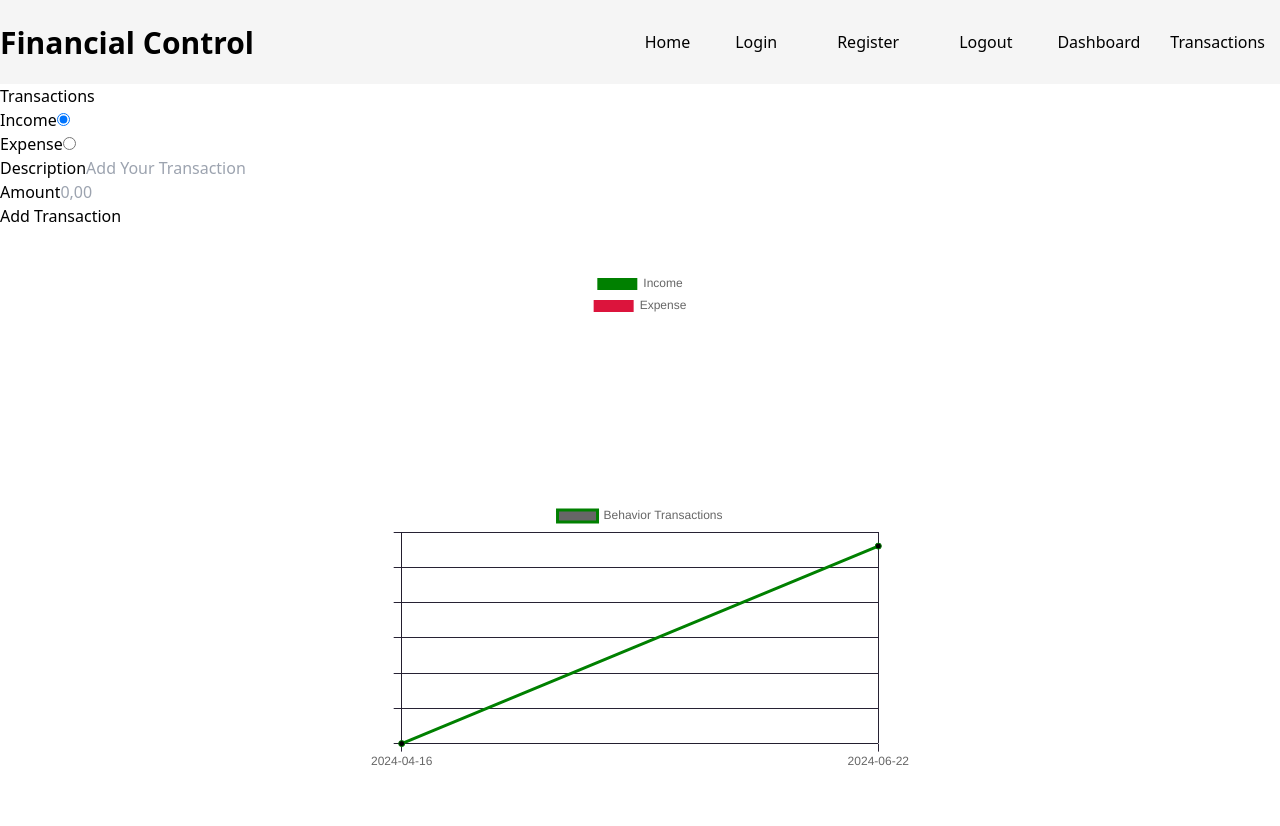
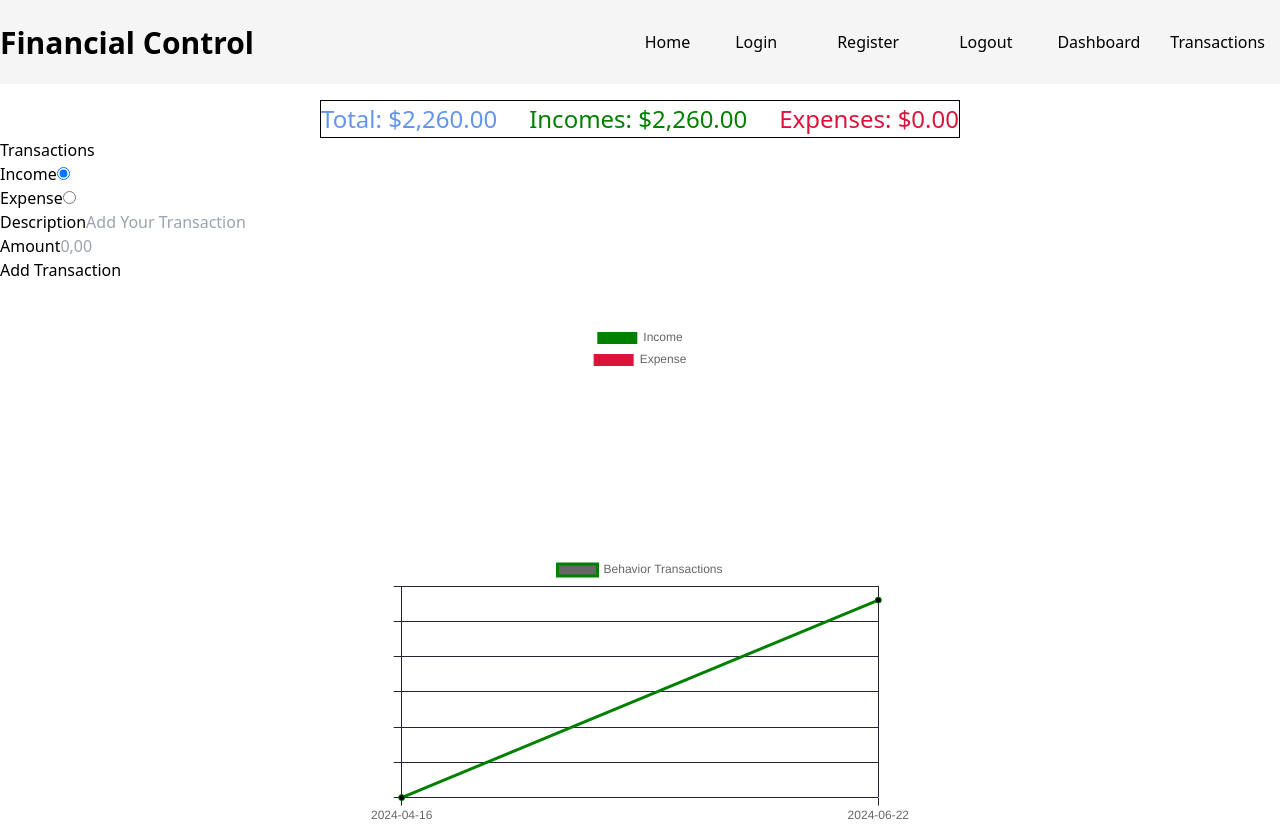
Before and after one commit to fernandooliveiralima/financial_control_front, a Nuxt app: page /Dashboard in a window 1280 px wide. Before the commit the page ends 800 px from the top, so only its background shows below. Built offline with nearby package versions, Linux system fonts and the light colour scheme; no server answers.

Commit message:
ajustes (transacoes e valores - finalizados)

```diff
--- a/components/FormTransactionsC.vue
+++ b/components/FormTransactionsC.vue
@@ -7,7 +7,6 @@ const transactionStoreInstance = useTransactionStore();
 const { formAddTransactions } = storeToRefs(transactionStoreInstance);
 
 const dayjsInstance = ref(dayjs());
-let countId = ref(0);
 
 const saveTransaction = () => {
     if (!formAddTransactions.value.transaction_name && !formAddTransactions.value.transaction_amount) {
--- /dev/null
+++ b/components/InfoAmountsC.vue
@@ -0,0 +1,39 @@
+<script setup lang="ts">
+import { storeToRefs } from 'pinia';
+import { useTransactionStore } from '@/stores/transactionsStore/transactionStore';
+
+const transactionStoreInstance = useTransactionStore();
+const {  } = storeToRefs(transactionStoreInstance);
+</script>
+
+
+<template>
+    <div class="flex items-center justify-center">
+
+        <div class="border border-black w-[50%] flex items-center justify-between mt-4">
+
+            <div class="default-font-size total">Total: {{ transactionStoreInstance.formatAmounts( transactionStoreInstance.totalTransactions() ) }}</div>
+            <div class="default-font-size income">Incomes: {{ transactionStoreInstance.formatAmounts( Number(transactionStoreInstance.incomes()) ) }}</div>
+            <div class="default-font-size expenses">Expenses: {{ transactionStoreInstance.formatAmounts( Number(transactionStoreInstance.expenses()) ) }}</div>
+
+        </div>
+
+    </div>
+</template>
+
+
+<style scoped>
+.default-font-size{
+    font-size: 1.5rem;
+}
+
+.total{
+    color: cornflowerblue;
+}
+.income{
+    color: green;
+}
+.expenses{
+    color: crimson;
+}
+</style>
--- a/components/LineChartC.vue
+++ b/components/LineChartC.vue
@@ -1,61 +1,28 @@
 <script setup lang="ts">
 import { Chart } from 'chart.js/auto';
-
 import { useTransactionStore } from '@/stores/transactionsStore/transactionStore';
-import { filterListByTime } from '@/composables/dateFilterComp';
+import { storeToRefs } from 'pinia';
 
 const transactionsStore = useTransactionStore();
-const { containerAllTransactions, filteredList, total, incomes, expenses } = storeToRefs(transactionsStore);
-
+const { filteredList, total, incomes, expenses } = storeToRefs(transactionsStore);
 
 const myChart = ref<HTMLCanvasElement | null>(null);
 let lineChart: Chart<"line", number[], string> | null = null;
 
-
 const createLineChart = () => {
     if (myChart.value) {
-        let allTransactions = [...filteredList.value];
-        allTransactions.sort((a, b) => Number(new Date(a.transaction_date)) - Number(new Date(b.transaction_date)));
-
-        let totalAmount = ref(0);
-        let datesTransactions = ref<Array<string>>([]);
-        let amountsTransactions = ref<Array<number>>([]);
-        let transactionTypes = ref('');
-        let borderColorGraph = ref<Array<string>>([]);
-
-        allTransactions.forEach(transaction => {
-            datesTransactions.value.push(transaction.transaction_date);
-            totalAmount.value += Number(transaction.transaction_amount);
-            amountsTransactions.value.push(totalAmount.value);
-            transactionTypes.value = transaction.transaction_type
-
-            // Define a cor da linha com base no tipo de transação
-            if (transaction.transaction_type === 'income') {
-                borderColorGraph.value.push('green');
-            } else if (transaction.transaction_type === 'expense') {
-                borderColorGraph.value.push('red');
-            }
-        });
-
         const ctx = myChart.value;
-
-        if (lineChart) {
-            lineChart.data.labels = datesTransactions.value
-            lineChart.data.datasets[0].data = amountsTransactions.value;
-            lineChart.data.datasets[0].borderColor = borderColorGraph.value
-            lineChart.update();
-        } else {
         lineChart = new Chart(ctx, {
             type: 'line',
             data: {
-                    labels: datesTransactions.value,
+                labels: [], // Inicialmente vazio
                 datasets: [{
                     label: 'Behavior Transactions',
-                        data: amountsTransactions.value,
+                    data: [],
                     fill: false,
-                        backgroundColor: borderColorGraph.value,
+                    backgroundColor: [],
                     tension: 0.1,
-                        borderColor: borderColorGraph.value
+                    borderColor: []
                 }]
             },
             options: {
@@ -70,63 +37,60 @@ const createLineChart = () => {
             }
         });
     }
-
-
 }
 
+const updateLineChart = () => {
+    if (lineChart && filteredList.value) {
+        let allTransactions = [...filteredList.value];
+        allTransactions.sort((a, b) => Number(new Date(a.transaction_date)) - Number(new Date(b.transaction_date)));
+
+        let totalAmount = 0;
+        let datesTransactions: Array<string> = [];
+        let amountsTransactions: Array<number> = [];
+        let borderColorGraph: Array<string> = [];
+
+        allTransactions.forEach(transaction => {
+            datesTransactions.push(transaction.transaction_date);
+            totalAmount += Number(transaction.transaction_amount);
+            amountsTransactions.push(totalAmount);
+
+            // Define a cor da linha com base no tipo de transação
+            if (transaction.transaction_type === 'income') {
+                borderColorGraph.push('green');
+            } else if (transaction.transaction_type === 'expense') {
+                borderColorGraph.push('red');
+            }
+        });
+
+        lineChart.data.labels = datesTransactions;
+        lineChart.data.datasets[0].data = amountsTransactions;
+        lineChart.data.datasets[0].borderColor = borderColorGraph;
+
+        lineChart.update();
+    }
 }
 
 watch([filteredList, total, incomes, expenses], () => {
-    createLineChart();
-    console.log('incomes ->', incomes.value);
-    console.log('expenses ->', expenses.value);
-})
+    updateLineChart();
+});
 
 onMounted(() => {
     createLineChart();
-})
-
-
+    updateLineChart();
+});
 </script>
 
 <template>
     <div>
-
         <section class="line-chart">
             <div class="chart">
                 <canvas ref="myChart"></canvas>
             </div>
         </section>
-
     </div>
 </template>
 
 <style scoped>
-/* @tailwind base;
-@tailwind components;
-@tailwind utilities;
-
-@layer components {
-
-
-    .line-chart {
-        @apply h-[17rem] w-full flex items-center justify-center mt-4;
-    }
-
-
-    .line-chart .chart {
-        @apply h-full w-[35rem] flex items-center justify-center;
-    }
-
-    .income {
-        @apply text-[green];
-    }
-
-    .expense {
-        @apply text-[#dc143c];
-    }
-} */
-
 .line-chart {
     height: 17rem;
     width: 100%;
--- a/components/TransactionsList.vue
+++ b/components/TransactionsList.vue
@@ -38,7 +38,7 @@ onMounted(() => {
                     <tr v-for="(iterator, index) in filteredList" :key="index">
                         <td>{{ iterator.id }}</td>
                         <td>{{ iterator.transaction_name }}</td>
-                        <td>{{ iterator.transaction_date }}</td>
+                        <td>{{ transactionStoreInstance.formatDate(iterator.transaction_date) }}</td>
                         <td>{{ iterator.transaction_category }}</td>
 
                         <td :class="transactionStoreInstance.transactionColor(iterator)">
--- a/pages/Dashboard.vue
+++ b/pages/Dashboard.vue
@@ -1,17 +1,12 @@
 <!-- dashboard.vue -->
 <script setup>
-import { storeToRefs } from 'pinia'
+import { storeToRefs } from 'pinia';
 
 import { useTokenStore } from '../stores/authStore/tokenStore';
 import { useTransactionStore } from '@/stores/transactionsStore/transactionStore';
 
 const transactionStoreInstance = useTransactionStore();
-const {
-    containerAllTransactions,
-    filteredList,
-    formAddTransactions
-
-} = storeToRefs(transactionStoreInstance);
+const {containerAllTransactions,formAddTransactions} = storeToRefs(transactionStoreInstance);
 
 const tokenStoreInstance = useTokenStore();
 
@@ -30,6 +25,7 @@ onMounted(() => {
 
 <template>
   <div>
+    <InfoAmountsC></InfoAmountsC>
     <FormTransactionsC></FormTransactionsC>
     <DoughnutChartC></DoughnutChartC>
     <LineChartC></LineChartC>
--- a/stores/transactionsStore/transactionStore.ts
+++ b/stores/transactionsStore/transactionStore.ts
@@ -1,13 +1,27 @@
+/* Vue Imports */
+    import { reactive, ref, watch } from 'vue';
+/* Vue Imports */
+
+/* Pinia Imports */
     import { defineStore } from 'pinia';
-import { computed, reactive, ref, watch } from 'vue';
+/* Pinia Imports */
+
+/* External Libraries */
     import dayjs from 'dayjs';
+/* External Libraries */
 
+/* App Imports */
     import type { transactionType } from '@/types/transactions/transactionModel';
     import { filterListByTime } from '@/composables/dateFilterComp';
+/* App Imports */
 
 export const useTransactionStore = defineStore('transactionStore', () => {
+    /* Variables dayjs() Library */
+        const dayjsInstance = ref(dayjs());
+    /* Variables dayjs() Library */
+
+    /* Variables Transactions */
         const total = ref(0);
-    const dayjsInstance = ref(dayjs());
 
         let filteredList = ref< Array<transactionType> >([]);
 
@@ -26,64 +40,17 @@ export const useTransactionStore = defineStore('transactionStore', () => {
             {id: 14, transaction_name: 'salario', transaction_date: '2024-04-16', transaction_category: 'fixed', transaction_amount: 1700, transaction_type: 'income'},
             {id: 15, transaction_name: 'freela', transaction_date: '2024-06-22', transaction_category: 'General', transaction_amount: 560, transaction_type: 'income'}
         ]);
+    /* Variables Transactions */
 
+    /* Actions Crud Transactions */
+
+        // Add Transactions
         const addTransactions = (transaction: transactionType) => {
             containerAllTransactions.value.unshift(transaction);
             updateFilteredList();
         };
 
-    const totalTransactions = () => {
-        const totalValues = containerAllTransactions.value.length > 0
-            ? containerAllTransactions.value
-                .map((item) => item.transaction_amount)
-                .reduce((acc, amount) => Number(acc) + Number(amount), 0)
-            : 0;
-
-        return total.value = Number(totalValues);
-    };
-
-    const incomes = computed(() => {
-        return containerAllTransactions.value
-            .filter((amount) => Number(amount.transaction_amount) > 0)
-            .map((incomeAmount) => incomeAmount.transaction_amount)
-            .reduce((acc, income) => Number(acc) + Number(income), 0);
-    });
-
-    const expenses = computed(() => {
-        return containerAllTransactions.value
-            .filter((amount) => Number(amount.transaction_amount) < 0)
-            .map((expenseAmount) => expenseAmount.transaction_amount)
-            .reduce((acc, expense) => Number(acc) + Number(expense), 0);
-    });
-
-    const removeTransaction = (id: number) => {
-        const transactionIdItem = containerAllTransactions.value
-            .findIndex(item => item.id === id);
-
-        if (transactionIdItem !== -1) {
-            containerAllTransactions.value = containerAllTransactions.value
-                .filter((item) => item.id !== id);
-
-            filteredList.value = filteredList.value
-                .filter((item) => item.id !== id);
-
-            updateFilteredList();
-        }
-    };
-
-    const formatAmounts = (amount: number) => {
-        return new Intl.NumberFormat('pt-BR', { style: 'currency', currency: 'BRL' }).format(amount);
-    };
-
-    const updateFilteredList = () => {
-        filteredList.value = filterListByTime(formAddTransactions.transaction_date, containerAllTransactions.value);
-    };
-
-
-    const transactionColor = (transaction: transactionType) => {
-        return Number(transaction.transaction_amount) > 0 ? 'income' : 'expense';
-    };
-
+        //Update Transactions
         const currentTransaction = ref<transactionType | null>(null); // Para armazenar a transação sendo editada
 
         const editTransaction = (transaction: transactionType) => {
@@ -101,17 +68,88 @@ export const useTransactionStore = defineStore('transactionStore', () => {
             }
         };
 
+        // Remove Transactions
+        const removeTransaction = (id: number) => {
+            const transactionIdItem = containerAllTransactions.value
+                .findIndex(item => item.id === id);
+
+            if (transactionIdItem !== -1) {
+                containerAllTransactions.value = containerAllTransactions.value
+                    .filter((item) => item.id !== id);
+
+                filteredList.value = filteredList.value
+                    .filter((item) => item.id !== id);
+
+                updateFilteredList();
+            }
+        };
+    /* Actions Crud Transactions */
+
+    /* Actions Total, Incomes Expenses */
+
+        // Total
+        const totalTransactions = () => {
+            const totalValues = filteredList.value.length > 0
+                ? filteredList.value
+                    .map((item) => item.transaction_amount)
+                    .reduce((acc, amount) => Number(acc) + Number(amount), 0)
+                : 0;
+
+            return total.value = Number(totalValues);
+        };
+
+        // Incomes
+        const incomes = ()=>{
+            return filteredList.value
+                .filter((amount) => Number(amount.transaction_amount) > 0)
+                .map((incomeAmount) => incomeAmount.transaction_amount)
+                .reduce((acc, income) => Number(acc) + Number(income), 0);
+        }
+
+        // Expenses
+        const expenses = ()=>{
+            return filteredList.value
+                .filter((amount) => Number(amount.transaction_amount) < 0)
+                .map((expenseAmount) => expenseAmount.transaction_amount)
+                .reduce((acc, expense) => Number(acc) + Number(expense), 0);
+        }
+    /* Actions Total, Incomes Expenses */
+
+
+    /* Actions to Work With Dates, Values, Colors */
+        const formatDate = (date: string)=>{
+            return dayjs(date).locale('en-us').format('DD-MMMM-YYYY');
+        }
+
+        const formatAmounts = (amount: number) => {
+            return new Intl.NumberFormat('en-US', { style: 'currency', currency: 'USD' }).format(amount);
+        };
+
+        const updateFilteredList = () => {
+            filteredList.value = filterListByTime(formAddTransactions.transaction_date, containerAllTransactions.value);
+        };
+
+
+        const transactionColor = (transaction: transactionType) => {
+            return Number(transaction.transaction_amount) > 0 ? 'income' : 'expense';
+        };
+    /* Actions to Work With Dates, Values, Colors */
+
+
+    /* watch() */
         // Assista as mudanças no objeto reativo
         watch( () => formAddTransactions.transaction_date, updateFilteredList );
+    /* watch() */
+
     return {
         total,
         filteredList,
         containerAllTransactions,
-        incomes,
-        expenses,
         formAddTransactions,
         currentTransaction,
 
+        incomes,
+        expenses,
         addTransactions,
         totalTransactions,
         removeTransaction,
@@ -120,6 +158,7 @@ export const useTransactionStore = defineStore('transactionStore', () => {
         updateFilteredList,
         transactionColor,
         editTransaction,
-        updateTransaction
+        updateTransaction,
+        formatDate
     };
 });
```
Lines whose indentation alone changed are shown as unchanged.
